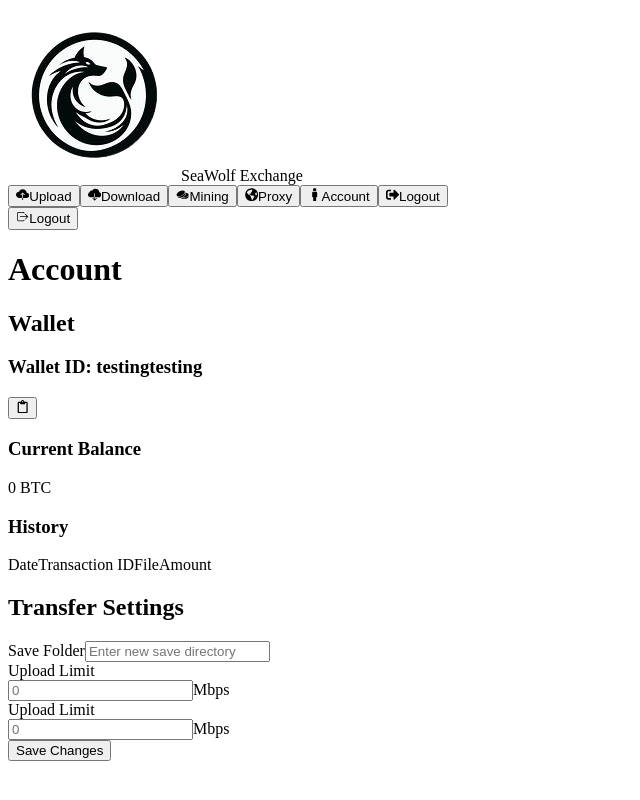
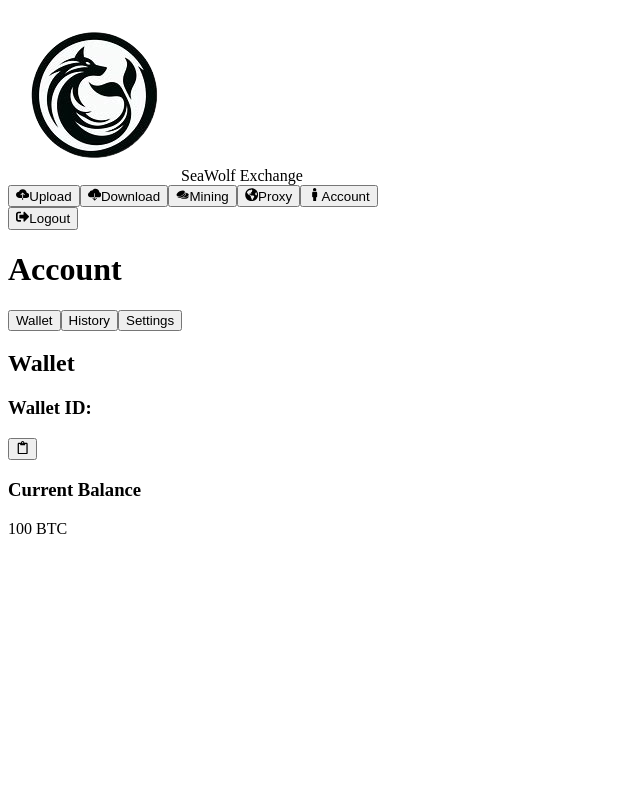
Before and after one commit to jiechenmc/seawolf, a React (Vite) app in the folder src/renderer/: page /account in a window 1280 px wide. Shown: the whole page, without its empty margins (0-640 px from the left). Built offline with nearby package versions, Linux system fonts and the light colour scheme.

Commit message:
changed account page to use tabs

```diff
--- a/src/renderer/src/components/Account.tsx
+++ b/src/renderer/src/components/Account.tsx
@@ -1,34 +1,77 @@
 import SideNav from './SideNav'
 import NavBar from './NavBar'
 import { FaRegClipboard } from 'react-icons/fa'
+import React, { useState } from 'react'
+import { AppContext } from '../AppContext'
 
+function formatDateTime(date: Date): string {
+  const padToTwoDigits = (num: number) => (num < 10 ? `0${num}` : num)
+
+  const month = padToTwoDigits(date.getMonth() + 1)
+  const day = padToTwoDigits(date.getDate())
+  const year = date.getFullYear()
+
+  const hours = padToTwoDigits(date.getHours())
+  const minutes = padToTwoDigits(date.getMinutes())
+  const seconds = padToTwoDigits(date.getSeconds())
+
+  return `${month}/${day}/${year} ${hours}:${minutes}:${seconds}`
+}
 
 function Account(): JSX.Element {
   const handleCopyToClipboard = () => {
     navigator.clipboard
       .writeText('hello')
       .then(() => {
-        console.log('copied to clipboard');
+        console.log('copied to clipboard')
       })
       .catch((err) => {
-        console.error('failed to copy due to: ', err);
-      });
-  };
+        console.error('failed to copy due to: ', err)
+      })
+  }
+
+  const { user, balance, history } = React.useContext(AppContext)
+
+  const [activeTab, setActiveTab] = useState<'Wallet' | 'History' | 'Settings'>('Wallet')
+
+  const [walletAddress] = user
+  const [walletBalance] = balance
+  const [historyView] = history
 
   return (
     <div className="flex ml-52">
       <SideNav />
-      {/* <NavBar /> */}
       <div className="flex-1 p-6">
-        <h1 className="text-2xl font-bold mb-4"> Account</h1>
-        <div className="border-b border-gray-300 mb-6"></div>
-        {/* Wallet*/}
+        <h1 className="text-2xl font-bold mb-4">Account</h1>
+        <div className="flex mb-6">
+          <button
+            className={`mr-4 px-4 py-2 ${activeTab === 'Wallet' ? 'bg-[#737fa3] hover:bg-[#7c85a3] text-white' : 'bg-gray-200'} rounded-lg`}
+            onClick={() => setActiveTab('Wallet')}
+          >
+            Wallet
+          </button>
+          <button
+            className={`mr-4 px-4 py-2 ${activeTab === 'History' ? 'bg-[#737fa3] hover:bg-[#7c85a3] text-white' : 'bg-gray-200'} rounded-lg`}
+            onClick={() => setActiveTab('History')}
+          >
+            History
+          </button>
+          <button
+            className={`px-4 py-2 ${activeTab === 'Settings' ? 'bg-[#737fa3] hover:bg-[#7c85a3] text-white' : 'bg-gray-200'} rounded-lg`}
+            onClick={() => setActiveTab('Settings')}
+          >
+            Settings
+          </button>
+        </div>
+
+        {activeTab === 'Wallet' && (
+          <div>
             <h2 className="text-xl font-semibold mb-2">Wallet</h2>
             <div className="border-b border-gray-300 mb-4"></div>
             <div className="flex justify-between mb-16">
               <div className="bg-white p-4 rounded-lg shadow-md w-1/2">
                 <div className="flex items-center mb-3">
-              <h3 className="text-lg font-semibold">Wallet ID: testingtesting</h3>
+                  <h3 className="text-lg font-semibold">Wallet ID: {walletAddress}</h3>
                   <button
                     onClick={handleCopyToClipboard}
                     className="ml-2 p-1 hover:bg-gray-200 rounded focus:outline-none focus:ring-2 focus:ring-blue-500"
@@ -39,26 +82,56 @@ function Account(): JSX.Element {
                 </div>
                 <div className="flex-1 text-left">
                   <h3 className="font-bold">Current Balance</h3>
-              <p className="text-lg">0 BTC</p>
+                  <p className="text-lg">{walletBalance} BTC</p>
                 </div>
               </div>
             </div>
-        <h3 className="text-lg font-semibold mb-2">History</h3>
-        <div className="overflow-x-auto border border-gray-300 rounded-lg mb-8">
+          </div>
+        )}
+
+        {activeTab === 'History' && (
+          <div>
+            <h3 className="text-xl font-semibold mb-2">History</h3>
+            <div className="border-b border-gray-300 mb-6"></div>
+            <div className="overflow-x-auto border border-gray-300 rounded-lg mb-2">
               <div className="flex items-center p-2 border-b border-gray-300">
                 <span className="flex-1 font-semibold">Date</span>
-            <span className="flex-1 font-semibold">Transaction ID</span>
                 <span className="flex-1 font-semibold">File</span>
-            <span className="flex-1 font-semibold">Amount</span>
+                <span className="flex-1 font-semibold">Cost (SWE)</span>
+                <span className="flex-1 font-semibold">Transaction Type</span>
+                <span className="flex-1 font-semibold">Proxy</span>
               </div>
             </div>
+            {historyView.map((historyItem, index: number) => (
+              <div
+                key={index}
+                className="flex items-center px-2 py-1 border-b border-gray-300 rounded-md"
+              >
+                <span className="flex-1 ">{formatDateTime(historyItem.date)}</span>
+                <div className="flex flex-1 items-center">
+                  <div className="ml-2">
+                    <span className="block font-semibold">{historyItem.file.name}</span>
+                    <span className="block text-gray-500">{historyItem.file.cid}</span>{' '}
+                  </div>
+                </div>
+                <span className="flex-1 ">{historyItem.file.cost}</span>
+                <span className="flex-1 ">{historyItem.type}</span>
+                <span className="flex-1 ">{historyItem.proxy}</span>
+              </div>
+            ))}
+          </div>
+        )}
 
-        {/*transfer*/}
+        {activeTab === 'Settings' && (
+          <div>
             <h2 className="text-xl font-semibold mb-2">Transfer Settings</h2>
             <div className="border-b border-gray-300 mb-4 w-1/6"></div>
 
             <div className="mb-4">
-          <label htmlFor="transfer-name" className="block text-sm font-medium text-gray-700 mb-1">
+              <label
+                htmlFor="transfer-name"
+                className="block text-sm font-medium text-gray-700 mb-1"
+              >
                 Save Folder
               </label>
               <input
@@ -70,24 +143,10 @@ function Account(): JSX.Element {
             </div>
 
             <div className="mb-4">
-          <label htmlFor="upload-limit" className="block text-sm font-medium text-gray-700 mb-1">
-            Upload Limit
-          </label>
-          <div className="flex border border-gray-300 rounded-md p-2 w-1/3 items-center">
-            <input
-              type="number"
-              id="upload-limit"
-              className="block border-none outline-none w-full pr-4"
-              placeholder="0"
-              min="0"
-              step="any"
-            />
-            <span className="text-gray-500">Mbps</span>
-          </div>
-        </div>
-
-        <div className="mb-4">
-          <label htmlFor="upload-limit" className="block text-sm font-medium text-gray-700 mb-1">
+              <label
+                htmlFor="upload-limit"
+                className="block text-sm font-medium text-gray-700 mb-1"
+              >
                 Upload Limit
               </label>
               <div className="flex border border-gray-300 rounded-md p-2 w-1/3 items-center">
@@ -107,6 +166,8 @@ function Account(): JSX.Element {
               Save Changes
             </button>
           </div>
+        )}
+      </div>
     </div>
   )
 }
--- a/src/renderer/src/components/SideNav.tsx
+++ b/src/renderer/src/components/SideNav.tsx
@@ -1,8 +1,8 @@
 import React from 'react'
 import Logo from '../assets/logo.png'
-import { FaHome, FaExchangeAlt, FaMale, FaGlobeAmericas, FaSignOutAlt } from 'react-icons/fa'
+import { FaMale, FaGlobeAmericas, FaSignOutAlt } from 'react-icons/fa'
 import { IoCloudUploadSharp } from 'react-icons/io5'
-import { IoIosCloudDownload, IoIosLogOut } from 'react-icons/io'
+import { IoIosCloudDownload } from 'react-icons/io'
 import { GiTwoCoins } from 'react-icons/gi'
 import { useNavigate } from 'react-router-dom'
 
@@ -70,20 +70,13 @@ function SideNav(): JSX.Element {
           <FaMale className="mr-5 text-3xl" />
           <span>Account</span>
         </button>
+      </div>
 
-        <button
-          className="flex items-center px-6 py-2 w-11/12 hover:bg-[#9db6b6] ml-1 rounded-lg font-semibold"
-          onClick={(event) => handleClickTab(event, '/')}
-        >
-          <FaSignOutAlt className="mr-5 text-3xl" />
-          <span>Logout</span>
-        </button>
-      </div>
       <button
-        className="flex items-center px-6 py-2 w-11/12 hover:bg-[#9db6b6] ml-1 rounded-lg font-semibold mt-20"
+        className="flex items-center px-6 py-2 w-11/12 hover:bg-[#9db6b6] ml-1 rounded-lg font-semibold mt-36"
         onClick={(event) => handleClickTab(event, '/')}
       >
-        <IoIosLogOut className="mr-5 text-3xl" />
+        <FaSignOutAlt className="mr-5 text-3xl" />
         <span>Logout</span>
       </button>
     </div>
--- a/src/renderer/src/components/Upload.tsx
+++ b/src/renderer/src/components/Upload.tsx
@@ -22,13 +22,15 @@ type fileType = {
 function Upload(): JSX.Element {
   const fileInputRef = useRef<HTMLInputElement | null>(null)
 
-  const { totalFiles, totalBytes, allFiles, viewFiles, search } = React.useContext(AppContext)
+  const { totalFiles, totalBytes, allFiles, viewFiles, search, history } =
+    React.useContext(AppContext)
 
   const [numFiles, setNumFiles] = totalFiles
   const [numBytes, setNumBytes] = totalBytes
   const [listOfFiles, setListOfFiles] = allFiles
   const [filesToView, setFilesToView] = viewFiles
   const [searchHash, setSearchHash] = search
+  const [historyView, setHistoryView] = history
 
   const [fileQueue, setfileQueue] = useState<fileType[]>([])
   const [fileQueueIndex, setFileQueueIndex] = useState<number>(0)
@@ -116,16 +118,17 @@ function Upload(): JSX.Element {
     fileInputRef.current?.click()
   }
 
-  const handleRemoveFile = (file: fileType) => {
+  const handleRemoveFile = (index: number, file: fileType) => {
+    let confirmed = window.confirm(`Are you sure you want to delete: ${file.name}?`)
+    if (confirmed) {
       let newByteSize = numBytes - file.size
-    console.log(numBytes, file.size, newByteSize)
       setNumBytes(() => (newByteSize === 0 ? 0 : newByteSize))
       setNumFiles((prevFiles: number) => prevFiles - 1)
-    let fileIndex = listOfFiles.indexOf(file)
       let newFileList = listOfFiles
-    newFileList.splice(fileIndex, 1)
+      newFileList.splice(index, 1)
       setListOfFiles(() => newFileList)
       setFilesToView(() => newFileList)
+    }
   }
 
   const handleCostConfirm = () => {
@@ -138,6 +141,22 @@ function Upload(): JSX.Element {
       setNumFiles((prevFiles: number) => prevFiles + fileCount)
       setListOfFiles((prevList: fileType[]) => prevList.concat(fileQueue))
       setFilesToView((prevList: fileType[]) => prevList.concat(fileQueue))
+
+      console.log('before here')
+
+      // setHistoryView((prevView) => {
+      //   console.log('here')
+      //   fileQueue.forEach((file) => {
+      //     prevView.unshift({
+      //       date: new Date(),
+      //       file: file,
+      //       type: 'uploaded',
+      //       proxy: 'self'
+      //     })
+      //   })
+      // })
+
+      console.log(historyView)
 
       handleCostCancelAll()
     }
@@ -269,7 +288,7 @@ function Upload(): JSX.Element {
             <span className="flex-1 text-left flex justify-between items-center">
               <span>{file.cost} SWE</span>
               <button
-                onClick={() => handleRemoveFile(file)}
+                onClick={() => handleRemoveFile(index, file)}
                 className="text-red-500 hover:text-red-700"
               >
                 <FaRegTrashAlt />
```
Also changed, not shown: src/renderer/src/AppContext.tsx (+15 -4 lines), src/renderer/src/components/Download.tsx (+27 -10 lines). Lines whose indentation alone changed are shown as unchanged.
